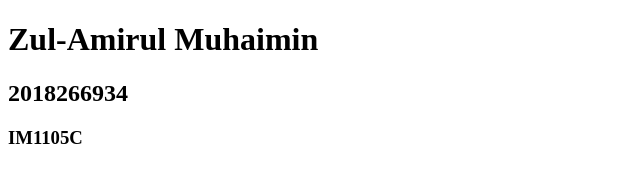
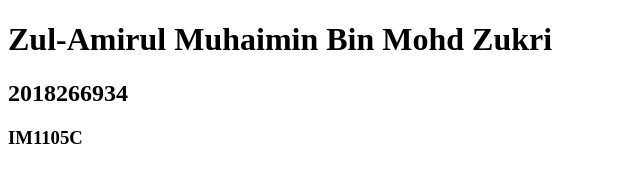
Before and after one commit to zulzukri/website-personal, a plain HTML site: page my-personal.html in a window 1280 px wide. Shown: the whole page, without its empty margins (0-640 px from the left). Drawn offline with Linux system fonts and the light colour scheme.

Commit message:
Update my-personal.html

```diff
--- a/my-personal.html
+++ b/my-personal.html
@@ -4,7 +4,7 @@
 		<title>Zul</title>
 	</head>
 <body>
-<h1>Zul-Amirul Muhaimin</h1>
+<h1>Zul-Amirul Muhaimin Bin Mohd Zukri</h1>
 <h2>2018266934</h2>
 <h3>IM1105C</h3>
 </body>
```
